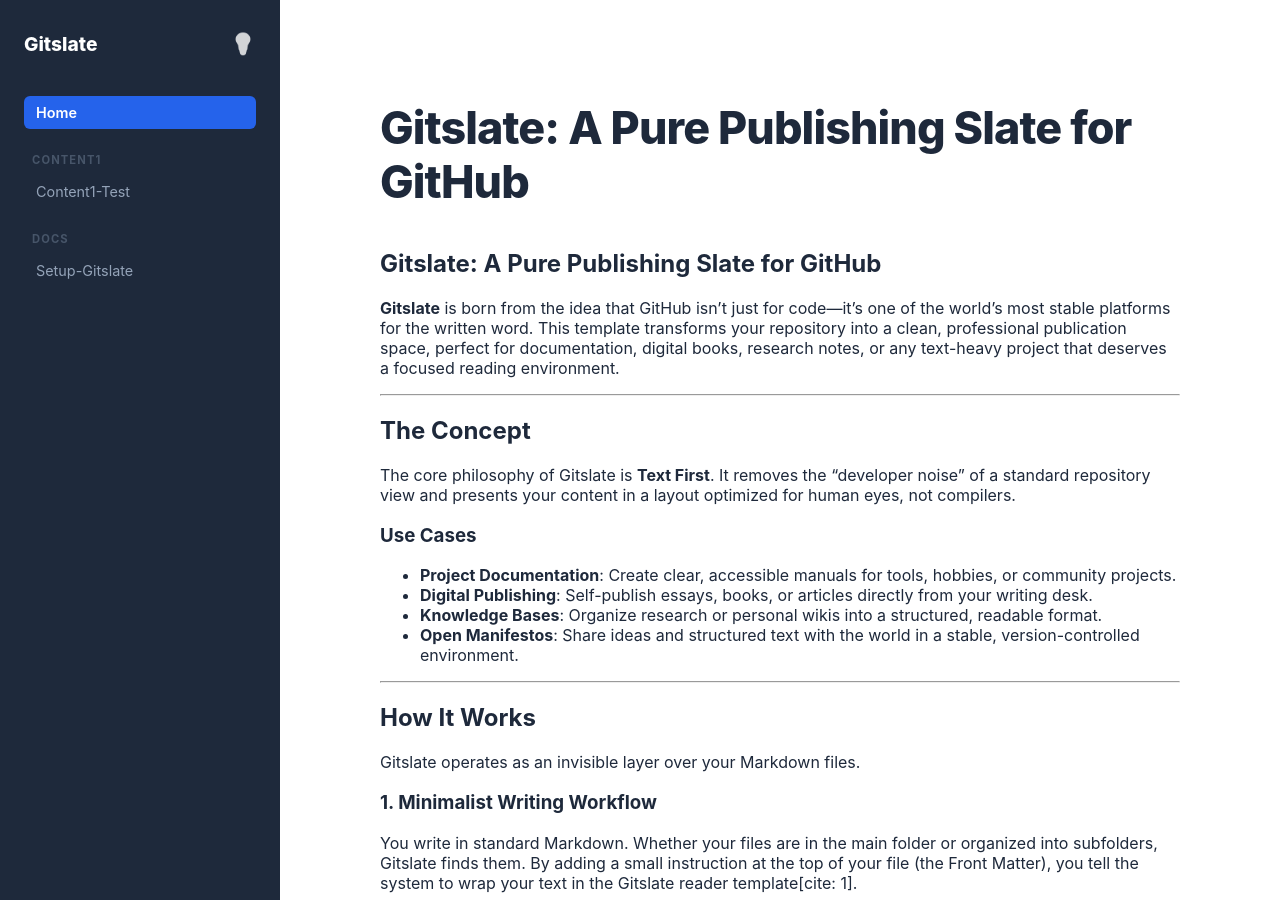
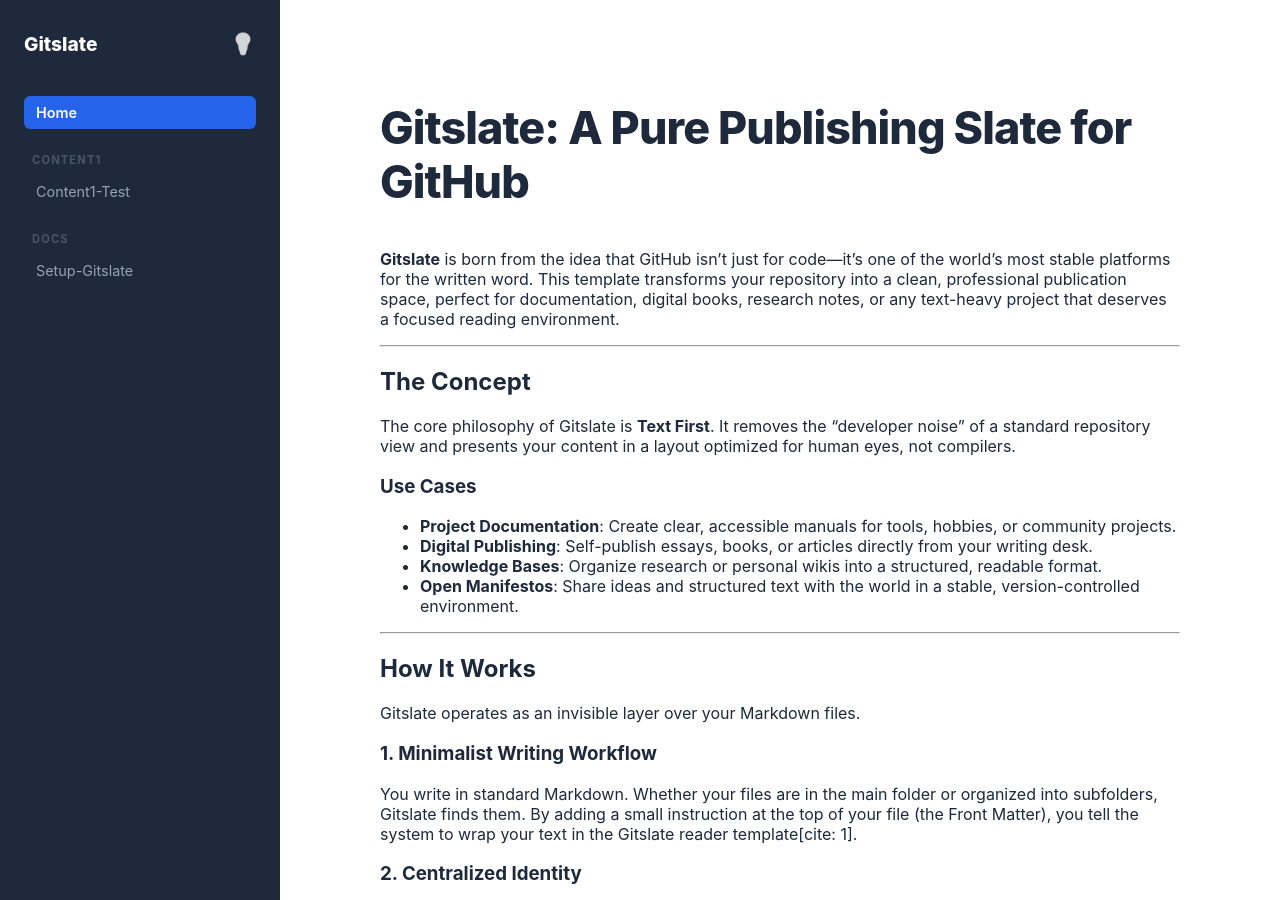
Before and after one commit to texthub/gitslate, a Jekyll site: the page built from index.md, in a window 1280 px wide and 900 px high. Built offline with Jekyll 4.4.1, drawn with Linux system fonts in a browser that asks for light colours.

Commit message:
Update index.md

```diff
--- a/index.md
+++ b/index.md
@@ -4,7 +4,6 @@ menu_title: "Home"
 title: "Gitslate: A Pure Publishing Slate for GitHub"
 nav_order: 1
 ---
-# Gitslate: A Pure Publishing Slate for GitHub
 
 **Gitslate** is born from the idea that GitHub isn't just for code—it's one of the world's most stable platforms for the written word. This template transforms your repository into a clean, professional publication space, perfect for documentation, digital books, research notes, or any text-heavy project that deserves a focused reading environment.
 
```
